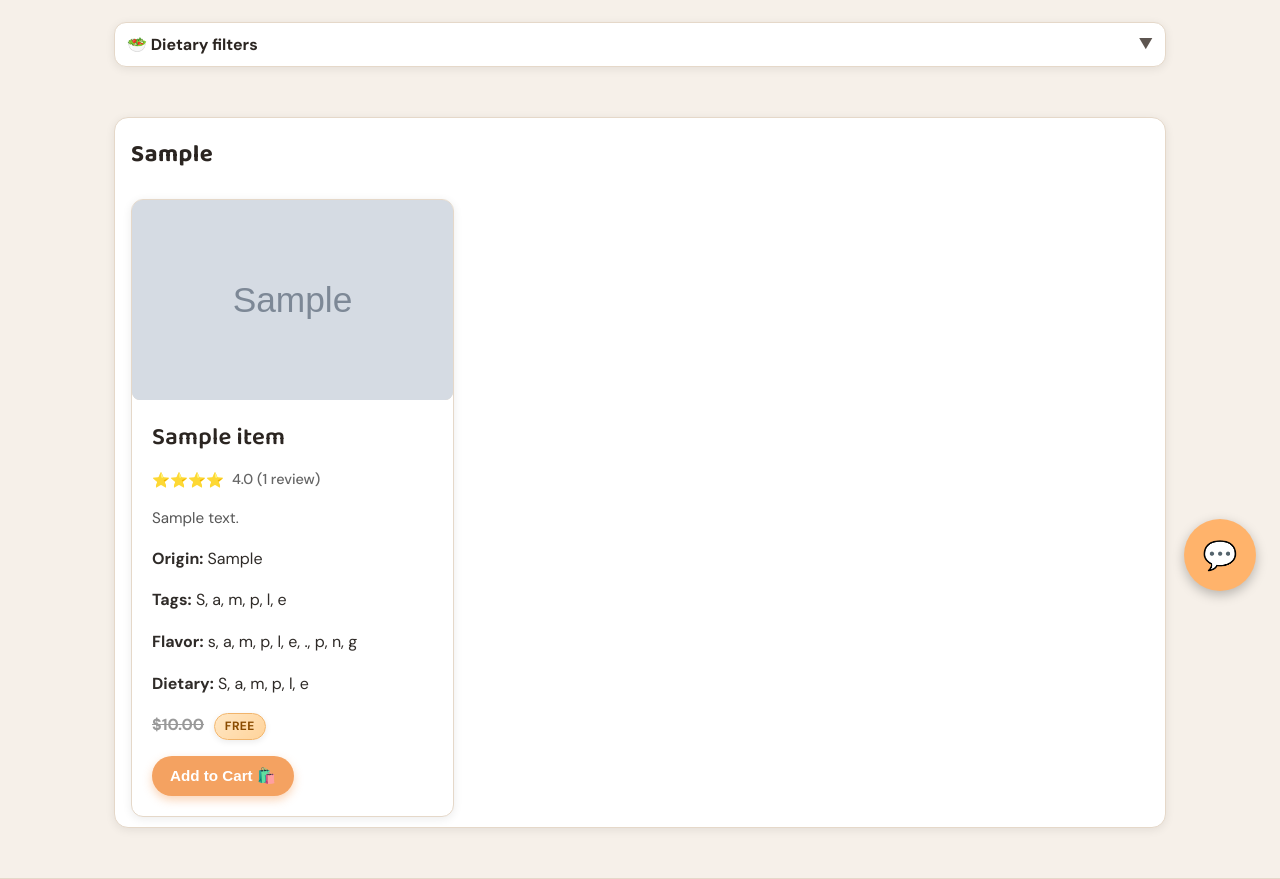
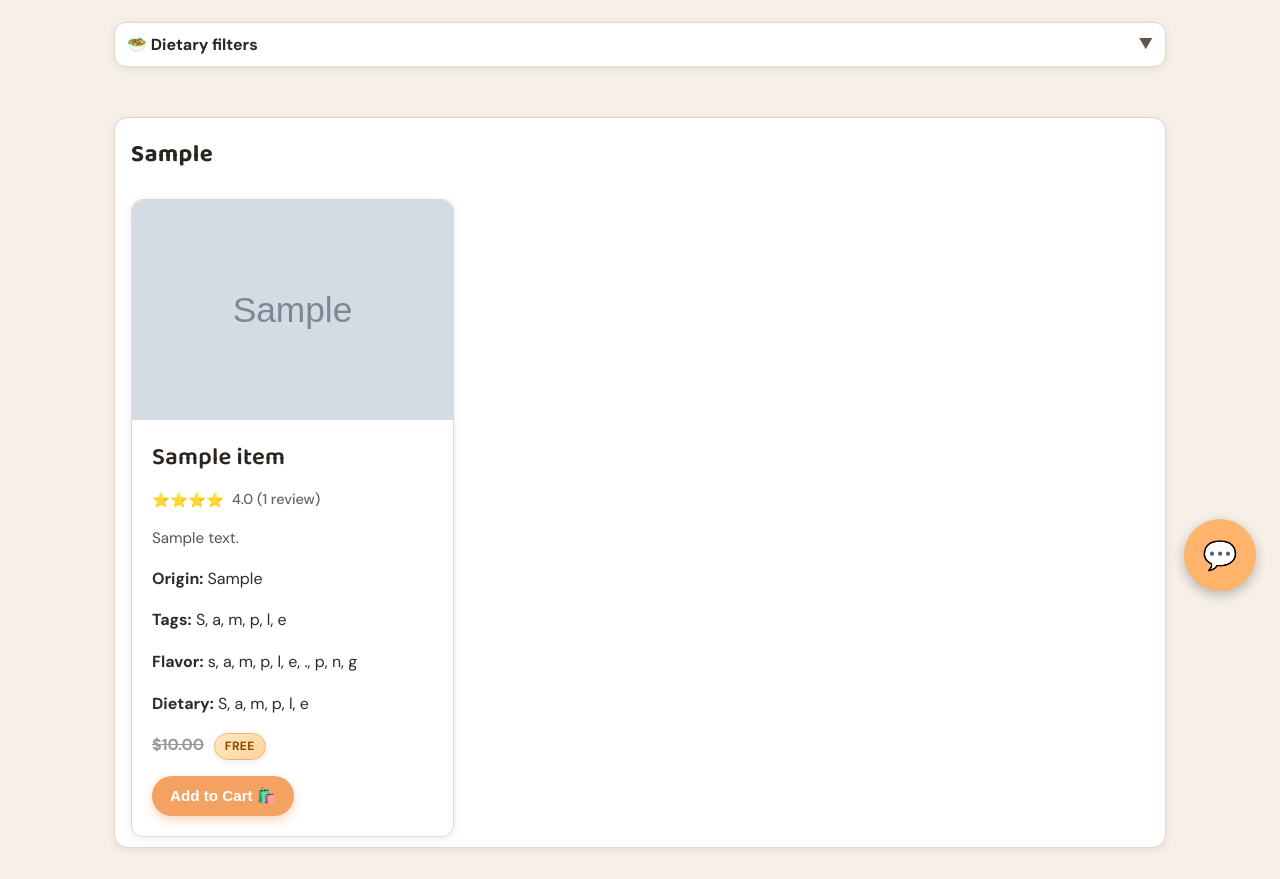
Before and after one commit to sikun-peng/yorkiebakery-api, a FastAPI app: page /menu/view in a window 1280 px wide. Shown: the part 185-1064 px from the top of the page. Run offline with FastAPI, Linux system fonts and the light colour scheme; tables that the repository leaves empty hold one stand-in row (values such as "Sample post"); grey boxes marked "Sample" are stand-in pictures.

Commit message:
small adjust

```diff
--- a/app/static/styles.css
+++ b/app/static/styles.css
@@ -1394,10 +1394,12 @@ h1, h2, h3, h4 {
 
 .item-image-link img {
   width: 100%;
-  height: 200px;
+  height: auto;
+  max-height: 220px;
+  aspect-ratio: 4 / 3;
   object-fit: cover;
   background: var(--border);
-  border-radius: 8px;
+  border-radius: 12px 12px 0 0;
   transition: transform 0.3s ease;
 }
 
```
